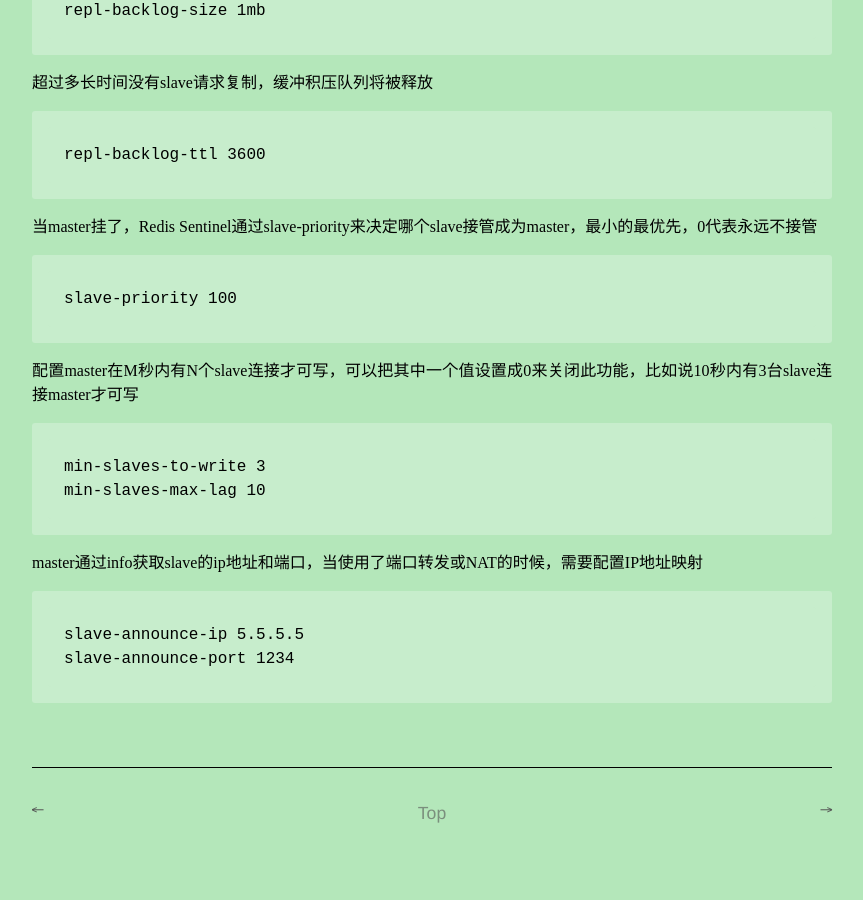
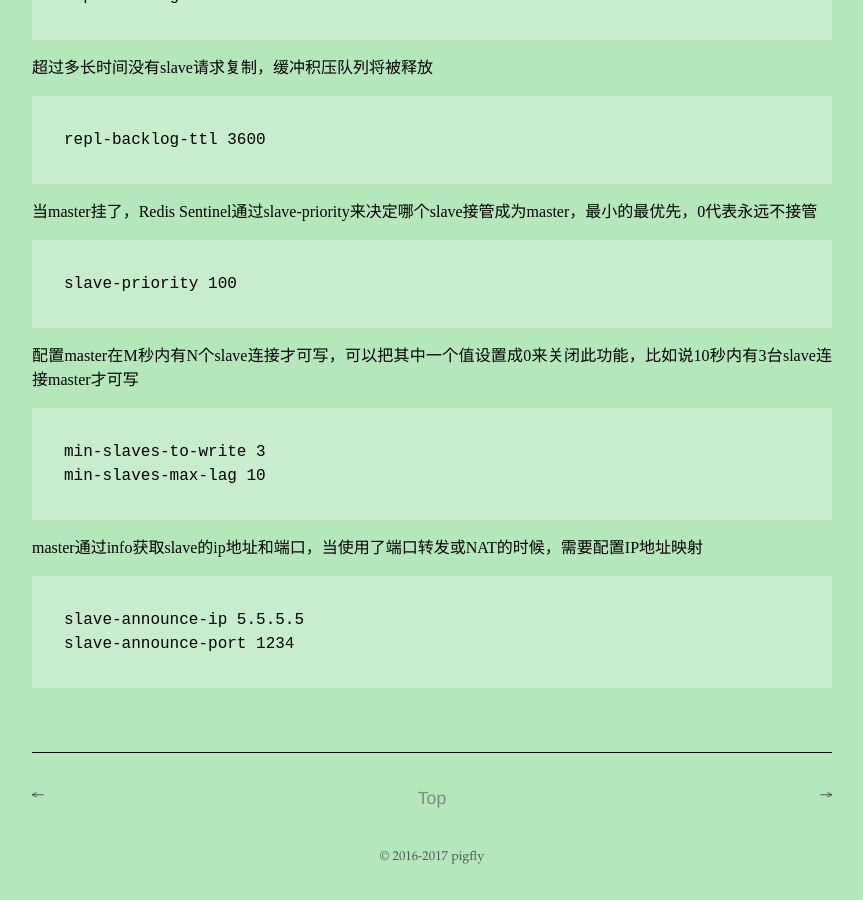
Before and after one commit to pigfly88/pigfly88.github.io, a Jekyll site: the page built from _posts/2017-11-13-redis-doc-slaveof.md, in a window 1280 px wide and 900 px high, scrolled down 2225 px. Shown: the whole window, without its empty margins (208-1071 px from the left). Built offline with Jekyll 4.4.1, drawn with Linux system fonts in a browser that asks for light colours; before the commit the page ends 3052 px from its top, so only the background shows below that.

Commit message:
add cate

````diff
--- a/_layouts/default.html
+++ b/_layouts/default.html
@@ -10,10 +10,10 @@
       {{ content }}
     </main>
 
-    <!--<footer>
+    <footer>
       <span>
-        &copy; <time datetime="{{ site.time }}">{{ site.time | date: '%Y' }}</time> {{ site.author }}
+        &copy; <time datetime="{{ site.time }}">2016-{{ site.time | date: '%Y' }}</time> {{ site.author }}
       </span>
-    </footer>-->
+    </footer>
   </body>
 </html>
--- a/_posts/2017-11-13-redis-doc-slaveof.md
+++ b/_posts/2017-11-13-redis-doc-slaveof.md
@@ -33,7 +33,7 @@
 slave-read-only yes
 ```
 
-## 异步复制策略：磁盘复制和无盘复制
+### 异步复制策略：磁盘复制和无盘复制
 注意：无盘复制目前处于试验阶段
 
 slave第一次连接或者重新连接master的时候，不能实现增量复制，而是全量复制，master会发送rdb给slave，有以下两种方式：
````
